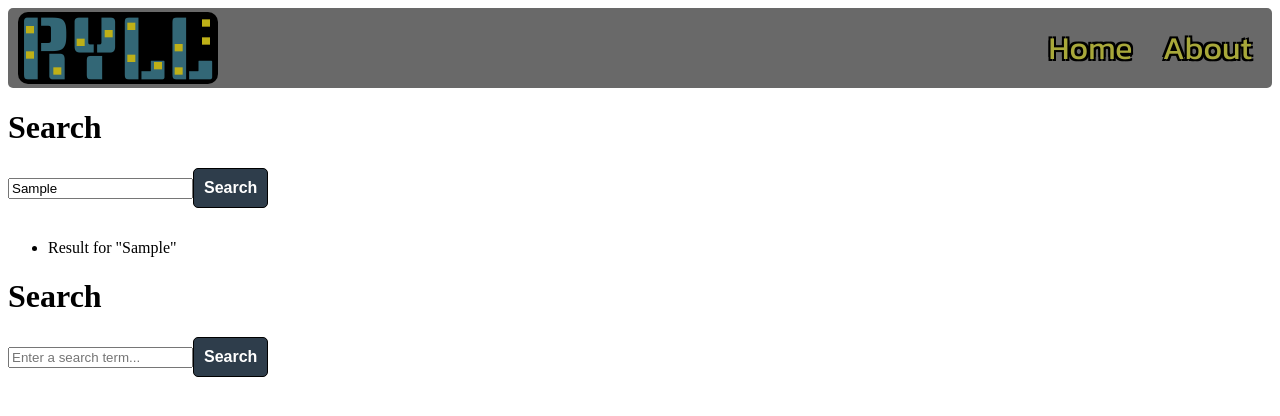
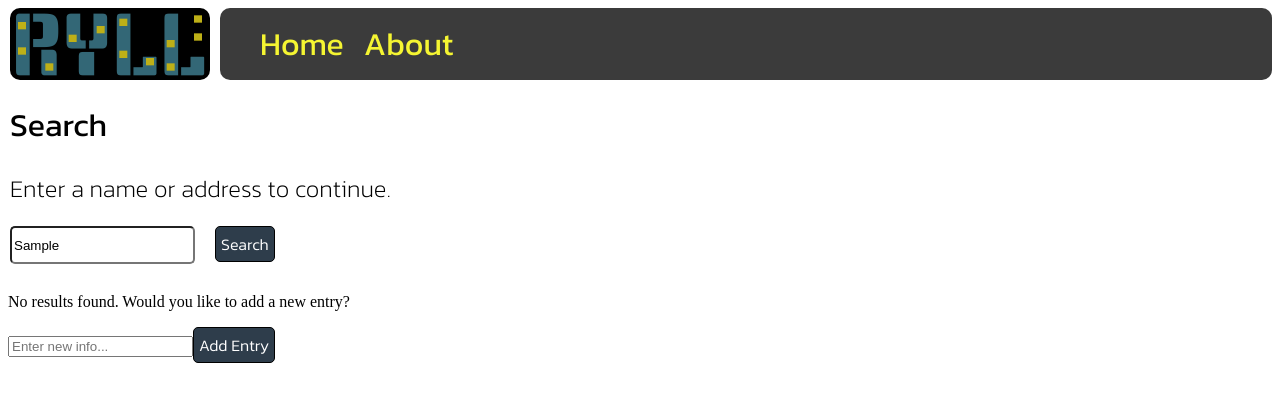
Before and after one commit to jaltrock/ryll, a React (Vite) app: page / in a window 1280 px wide. Both pictures are taken after typing "Sample" into the empty fields and a click on the button "Search". Shown: the top 416 px of the page. Built offline with nearby package versions, Linux system fonts and the light colour scheme; a web font is replaced by a local one.

Commit message:
Updated search function and styled header/nav

```diff
--- a/src/App.css
+++ b/src/App.css
@@ -5,7 +5,6 @@ header {
   align-items: center;
   justify-content: space-between;
   margin-bottom: 10px;
-  background-color: dimgray;
   border-radius: 5px;
   width: 100%;
   font-family: "Kanit", serif;
@@ -16,15 +15,19 @@ header {
 .navbar {
   display: flex;
   justify-content: space-between;
+  background-color: rgb(59, 59, 59);
   width: 100%;
+  height: 72px;
   align-items: center;
+  border-radius: 10px;
 }
 
-.navbar img {
+.header img {
   height: auto;
   cursor: pointer;
   border-radius: 10px;
-  margin-left: 10px;
+  margin-right: 10px;
+  margin-left: 2px;
 }
 
 /*
@@ -41,36 +44,48 @@ header .logo span{
   list-style-type: none;
 }
 
-.nav-item {
-  margin-left: 10px;
-}
-
 .nav-menu a {
   text-decoration: none;
-  color: rgb(168, 168, 58);
+  color: rgb(245, 245, 50);
   font-size: 32px;
-  text-shadow:
-    2px 2px 0px black,
-    -2px -2px 0px black,
-    2px -2px 0px black,
-    -2px 2px 0px black;
 }
 
 .nav-menu a:last-child {
   margin-right: 20px;
 }
 
-button {
-  padding: 10px;
+h1, h2 {
+  font-family: "Kanit", serif;
+  margin-left: 2px;
+}
+
+h1 {
+  font-weight: 400;
+}
+
+h2 {
+  font-weight: 200;
+}
+
+.search-button {
+  padding: 5px;
   margin-bottom: 15px;
   border: 1px solid black;
   border-radius: 5px;
   box-sizing: border-box;
   background-color: rgb(46, 61, 75);
   color: white;
+  font-family: "Kanit", serif;
   font-size: 16px;
-  font-weight: bold;
+  font-weight: 300;
   cursor: pointer;
+}
+
+.search-field {
+  margin-right: 20px;
+  margin-left: 2px;
+  height: 32px;
+  border-radius: 5px;
 }
 
 button:hover{
--- a/src/App.jsx
+++ b/src/App.jsx
@@ -11,7 +11,6 @@ const App = () => {
     <BrowserRouter>
       <div>
         <Header />
-        <HomePage />
         <Routes>
           <Route path="/" element={<HomePage />} />
           <Route path="/about" element={<AboutPage />} />
--- a/src/components/Header.jsx
+++ b/src/components/Header.jsx
@@ -5,9 +5,10 @@ import Logo from "../assets/ryll-logo-small.png";
 export const Header = () => {
   return (
     <header className="header">
+      <img src={Logo} alt="ryll logo" />
       <nav className="navbar">
         {/* Make sure logo.svg is inside the public folder */}
-        <img src={Logo} alt="ryll logo" />
+
         <ul className="nav-menu">
           <li className="nav-item">
             <Link to="/">Home</Link>
--- a/src/pages/HomePage/HomePage.jsx
+++ b/src/pages/HomePage/HomePage.jsx
@@ -1,5 +1,4 @@
-import React from "react";
-import { useState, useEffect } from "react";
+import React, { useState, useEffect } from "react";
 import "./HomePage.css";
 import { Button } from "../../components/Button";
 
@@ -10,6 +9,9 @@ const HomePage = () => {
     // Load saved searches from localStorage (or default to empty object)
     return JSON.parse(localStorage.getItem("searchCache")) || {};
   });
+  const [showPrompt, setShowPrompt] = useState(false);
+  const [newEntry, setNewEntry] = useState("");
+
   // Function to save cache to localStorage whenever it updates
   useEffect(() => {
     localStorage.setItem("searchCache", JSON.stringify(cache));
@@ -18,40 +20,60 @@ const HomePage = () => {
   const handleSearch = () => {
     if (!query.trim()) return; //Prevent empty searches
 
-    //Check if query already exist in cache
+    //Check if query already exists in cache
     if (cache[query]) {
       setResults(cache[query]);
+      setShowPrompt(false);
     } else {
-      //Simulate saving user-entered data
-      const newResult = [`Result for "${query}"`];
-
       //Update state & cache
-      setResults(newResult);
-      setCache((prevCache) => {
-        const updatedCache = { ...prevCache, [query]: newResult };
-        localStorage.setItem("searchCache", JSON.stringify(updatedCache)); //Save to localStorage
-        return updatedCache;
-      });
+      setResults([]);
+      setShowPrompt(true);
     }
   };
 
+  const handleAddEntry = () => {
+    if (!newEntry.trim()) return;
+    const newResult = [`New entry: "${newEntry}"`];
+    setResults(newResult);
+    setCache((prevCache) => {
+      const updatedCache = { ...prevCache, [query]: newResult };
+      localStorage.setItem("searchCache", JSON.stringify(updatedCache));
+      return updatedCache;
+    });
+    setShowPrompt(false);
+    setNewEntry("");
+  };
+
   return (
-    <div className="p-4">
-      <h1 className="searchLabel">Search</h1>
-
+    <div className="container">
+      <h1 className="search-label">Search</h1>
+      <h2 className="search-instructions">
+        Enter a name or address to continue.
+      </h2>
       <input
         type="text"
         value={query}
         onChange={(e) => setQuery(e.target.value)}
         placeholder="Enter a search term..."
-        className="searchField"
+        className="search-field"
       />
-
       <Button text="Search" onClick={handleSearch} />
-
-      <ul className="searchResults">
+      {showPrompt && (
+        <div className="prompt">
+          <p>No results found. Would you like to add a new entry?</p>
+          <input
+            type="text"
+            value={newEntry}
+            onChange={(e) => setNewEntry(e.target.value)}
+            placeholder="Enter new info..."
+            className="newEntryField"
+          />
+          <Button text="Add Entry" onClick={handleAddEntry} />
+        </div>
+      )}
+      <ul className="search-results">
         {results.map((result, index) => (
-          <li key={index} className="searchResultLi">
+          <li key={index} className="search-result-li">
             {result}
           </li>
         ))}
```
